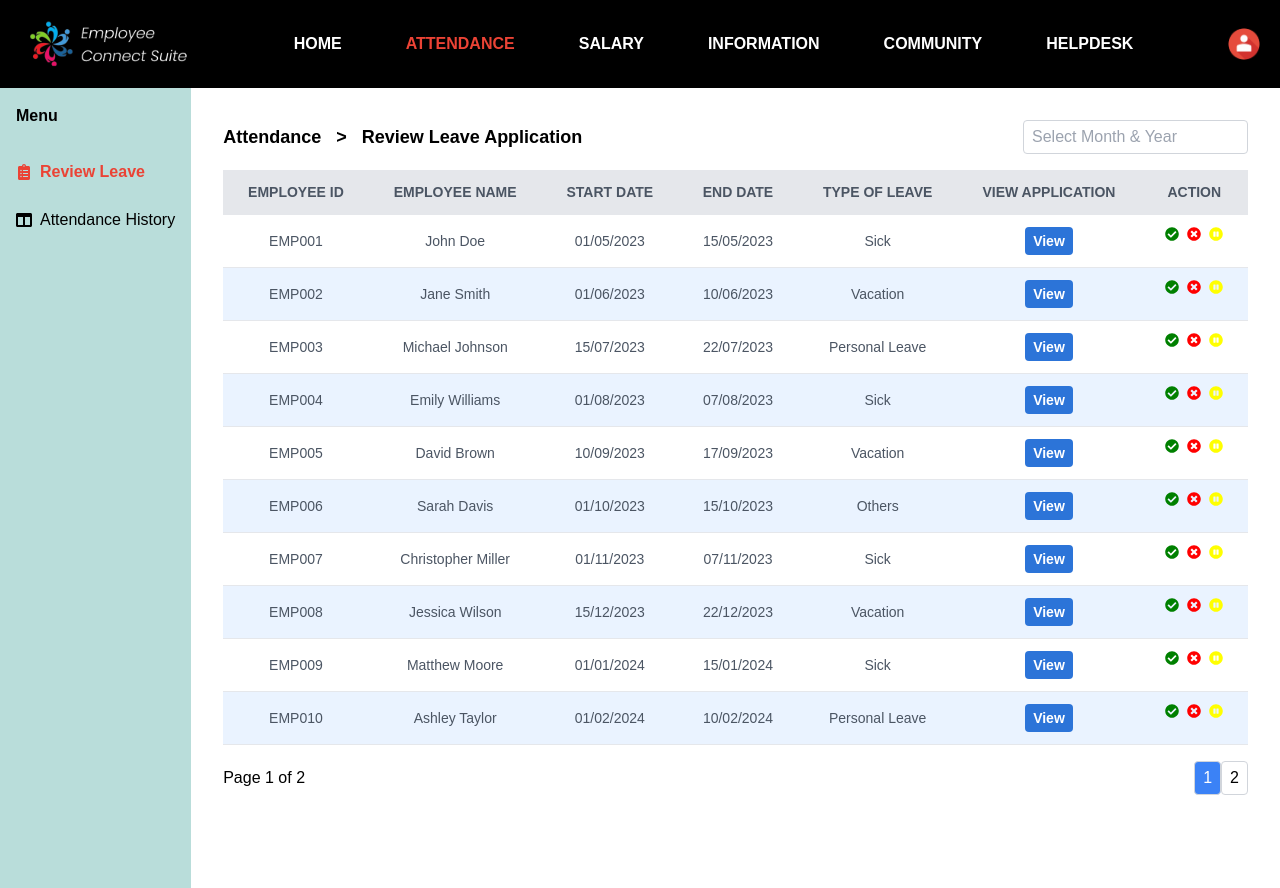
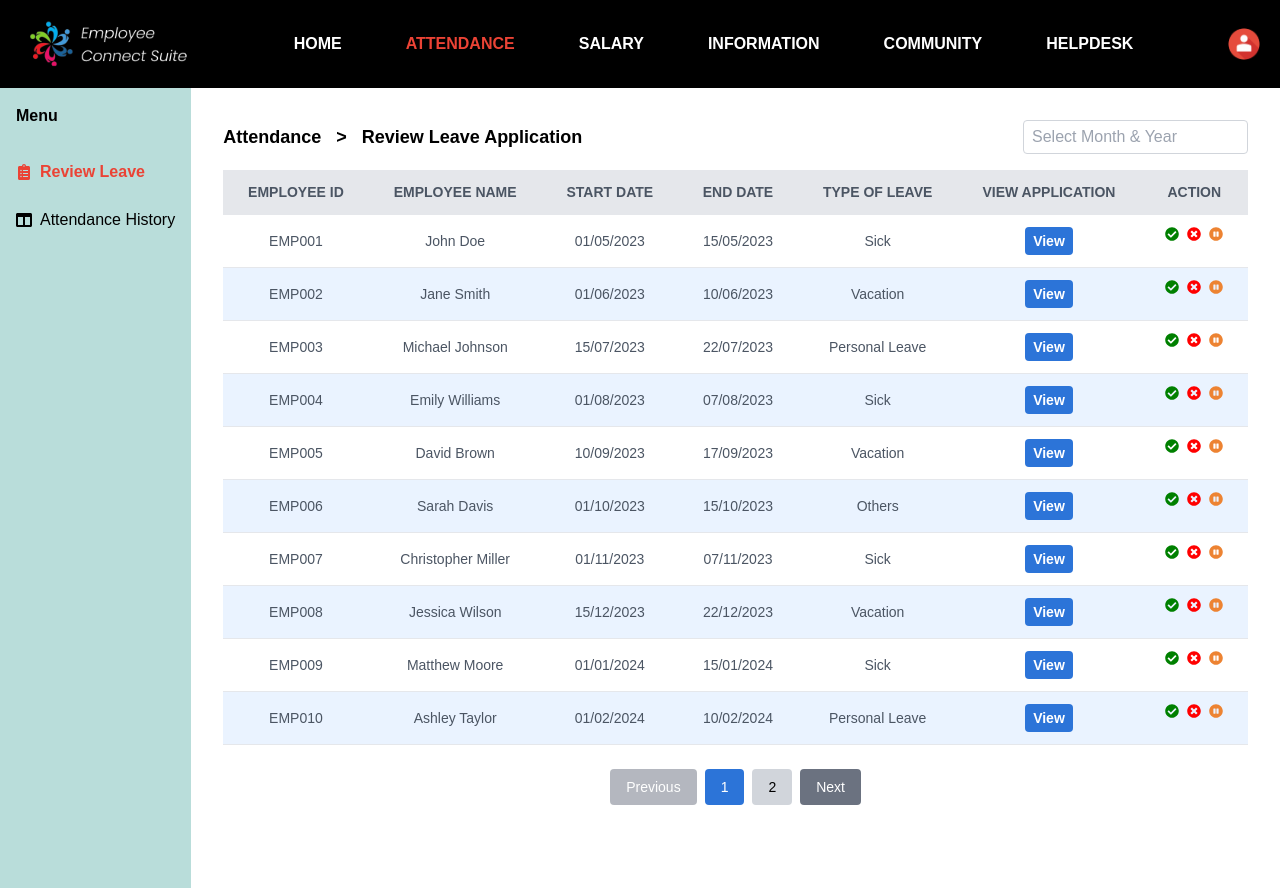
Before and after one commit to PoisonDarterz/WIF2003_G8, a React (Create React App) app in the folder frontend/: page /attendance/admin in a window 1280 px wide. Built offline with nearby package versions, Linux system fonts and the light colour scheme.

Commit message:
Pagination design standardized

```diff
--- a/frontend/src/components/AttendanceHistoryTable.jsx
+++ b/frontend/src/components/AttendanceHistoryTable.jsx
@@ -173,6 +173,14 @@ const AttendanceHistoryTable = () => {
     setCurrentPage(pageNumber);
   };
 
+  const handlePrevious = () => {
+    setCurrentPage(currentPage - 1);
+  };
+
+  const handleNext = () => {
+    setCurrentPage(currentPage + 1);
+  };
+
   const formatDate = (date) => {
     const day = date.getDate().toString().padStart(2, "0");
     const month = (date.getMonth() + 1).toString().padStart(2, "0");
@@ -239,23 +247,38 @@ const AttendanceHistoryTable = () => {
           ))}
         </tbody>
       </table>
-      <div className="mt-4 flex justify-between items-center">
-        <span>
-          Page {currentPage} of {totalPages}
-        </span>
-        <div>
+      <div className="flex justify-center items-center mt-6">
+        <button
+          className={`px-4 py-2 text-sm text-white bg-gray-500 rounded ${
+            currentPage === 1 ? "opacity-50 cursor-not-allowed" : ""
+          }`}
+          onClick={handlePrevious}
+          disabled={currentPage === 1}
+        >
+          Previous
+        </button>
         {[...Array(totalPages)].map((_, index) => (
           <button
             key={index}
-              className={`px-2 py-1 border border-gray-300 rounded ${
-                currentPage === index + 1 ? "bg-blue-500 text-white" : ""
-              }`}
+            className={`px-4 py-2 ml-2 text-sm ${
+              currentPage === index + 1
+                ? "text-white bg-[#2C74D8]"
+                : "text-black bg-gray-300"
+            } rounded`}
             onClick={() => handlePageChange(index + 1)}
           >
             {index + 1}
           </button>
         ))}
-        </div>
+        <button
+          className={`px-4 py-2 ml-2 text-sm text-white bg-gray-500 rounded ${
+            currentPage === totalPages ? "opacity-50 cursor-not-allowed" : ""
+          }`}
+          onClick={handleNext}
+          disabled={currentPage === totalPages}
+        >
+          Next
+        </button>
       </div>
     </div>
   );
--- a/frontend/src/components/AttendanceTableAdmin.jsx
+++ b/frontend/src/components/AttendanceTableAdmin.jsx
@@ -225,6 +225,14 @@ const AttendanceTableAdmin = () => {
     setCurrentPage(pageNumber);
   };
 
+  const handlePrevious = () => {
+    setCurrentPage(currentPage - 1);
+  };
+
+  const handleNext = () => {
+    setCurrentPage(currentPage + 1);
+  };
+
   const formatDate = (date) => {
     const day = date.getDate().toString().padStart(2, "0");
     const month = (date.getMonth() + 1).toString().padStart(2, "0");
@@ -291,23 +299,38 @@ const AttendanceTableAdmin = () => {
           ))}
         </tbody>
       </table>
-      <div className="mt-4 flex justify-between items-center">
-        <span>
-          Page {currentPage} of {totalPages}
-        </span>
-        <div>
+      <div className="flex justify-center items-center mt-6">
+        <button
+          className={`px-4 py-2 text-sm text-white bg-gray-500 rounded ${
+            currentPage === 1 ? "opacity-50 cursor-not-allowed" : ""
+          }`}
+          onClick={handlePrevious}
+          disabled={currentPage === 1}
+        >
+          Previous
+        </button>
         {[...Array(totalPages)].map((_, index) => (
           <button
             key={index}
-              className={`px-2 py-1 border border-gray-300 rounded ${
-                currentPage === index + 1 ? "bg-blue-500 text-white" : ""
-              }`}
+            className={`px-4 py-2 ml-2 text-sm ${
+              currentPage === index + 1
+                ? "text-white bg-[#2C74D8]"
+                : "text-black bg-gray-300"
+            } rounded`}
             onClick={() => handlePageChange(index + 1)}
           >
             {index + 1}
           </button>
         ))}
-        </div>
+        <button
+          className={`px-4 py-2 ml-2 text-sm text-white bg-gray-500 rounded ${
+            currentPage === totalPages ? "opacity-50 cursor-not-allowed" : ""
+          }`}
+          onClick={handleNext}
+          disabled={currentPage === totalPages}
+        >
+          Next
+        </button>
       </div>
     </div>
   );
--- a/frontend/src/components/LeaveApplicationForm.jsx
+++ b/frontend/src/components/LeaveApplicationForm.jsx
@@ -67,7 +67,7 @@ const LeaveApplicationForm = () => {
   };
 
   return (
-    <div className="w-full">
+    <div className="w-full text-left">
       <h3 className="text-lg font-semibold mt-8 mb-4 ml-4">
         Leave Application Form
       </h3>
--- a/frontend/src/components/LeaveHistoryTable.jsx
+++ b/frontend/src/components/LeaveHistoryTable.jsx
@@ -120,6 +120,14 @@ const LeaveHistoryTable = () => {
     setCurrentPage(pageNumber);
   };
 
+  const handlePrevious = () => {
+    setCurrentPage(currentPage - 1);
+  };
+
+  const handleNext = () => {
+    setCurrentPage(currentPage + 1);
+  };
+
   return (
     <div className="p-4">
       <div className="flex justify-between items-center mb-4">
@@ -179,23 +187,38 @@ const LeaveHistoryTable = () => {
           ))}
         </tbody>
       </table>
-      <div className="mt-4 flex justify-between items-center">
-        <span>
-          Page {currentPage} of {totalPages}
-        </span>
-        <div>
+      <div className="flex justify-center items-center mt-6">
+        <button
+          className={`px-4 py-2 text-sm text-white bg-gray-500 rounded ${
+            currentPage === 1 ? "opacity-50 cursor-not-allowed" : ""
+          }`}
+          onClick={handlePrevious}
+          disabled={currentPage === 1}
+        >
+          Previous
+        </button>
         {[...Array(totalPages)].map((_, index) => (
           <button
             key={index}
-              className={`px-2 py-1 border border-gray-300 rounded ${
-                currentPage === index + 1 ? "bg-blue-500 text-white" : ""
-              }`}
+            className={`px-4 py-2 ml-2 text-sm ${
+              currentPage === index + 1
+                ? "text-white bg-[#2C74D8]"
+                : "text-black bg-gray-300"
+            } rounded`}
             onClick={() => handlePageChange(index + 1)}
           >
             {index + 1}
           </button>
         ))}
-        </div>
+        <button
+          className={`px-4 py-2 ml-2 text-sm text-white bg-gray-500 rounded ${
+            currentPage === totalPages ? "opacity-50 cursor-not-allowed" : ""
+          }`}
+          onClick={handleNext}
+          disabled={currentPage === totalPages}
+        >
+          Next
+        </button>
       </div>
     </div>
   );
--- a/frontend/src/components/ReviewLeaveTable.jsx
+++ b/frontend/src/components/ReviewLeaveTable.jsx
@@ -177,6 +177,14 @@ const ReviewLeaveTable = () => {
     setCurrentPage(pageNumber);
   };
 
+  const handlePrevious = () => {
+    setCurrentPage(currentPage - 1);
+  };
+
+  const handleNext = () => {
+    setCurrentPage(currentPage + 1);
+  };
+
   const handleAccept = (id) => {
     console.log("Leave Application Accepted", id);
   };
@@ -256,7 +264,7 @@ const ReviewLeaveTable = () => {
                   onClick={() => handleReject(application.id)}
                 />
                 <FaPauseCircle
-                  style={{ color: "yellow", cursor: "pointer" }}
+                  style={{ color: "#ed8332", cursor: "pointer" }}
                   onClick={() => handlePending(application.id)}
                 />
               </td>
@@ -264,23 +272,38 @@ const ReviewLeaveTable = () => {
           ))}
         </tbody>
       </table>
-      <div className="mt-4 flex justify-between items-center">
-        <span>
-          Page {currentPage} of {totalPages}
-        </span>
-        <div>
+      <div className="flex justify-center items-center mt-6">
+        <button
+          className={`px-4 py-2 text-sm text-white bg-gray-500 rounded ${
+            currentPage === 1 ? "opacity-50 cursor-not-allowed" : ""
+          }`}
+          onClick={handlePrevious}
+          disabled={currentPage === 1}
+        >
+          Previous
+        </button>
         {[...Array(totalPages)].map((_, index) => (
           <button
             key={index}
-              className={`px-2 py-1 border border-gray-300 rounded ${
-                currentPage === index + 1 ? "bg-blue-500 text-white" : ""
-              }`}
+            className={`px-4 py-2 ml-2 text-sm ${
+              currentPage === index + 1
+                ? "text-white bg-[#2C74D8]"
+                : "text-black bg-gray-300"
+            } rounded`}
             onClick={() => handlePageChange(index + 1)}
           >
             {index + 1}
           </button>
         ))}
-        </div>
+        <button
+          className={`px-4 py-2 ml-2 text-sm text-white bg-gray-500 rounded ${
+            currentPage === totalPages ? "opacity-50 cursor-not-allowed" : ""
+          }`}
+          onClick={handleNext}
+          disabled={currentPage === totalPages}
+        >
+          Next
+        </button>
       </div>
     </div>
   );
```
Also changed, not shown: 1 other file (tests, documents, lock files or other folders). Lines whose indentation alone changed are shown as unchanged.
